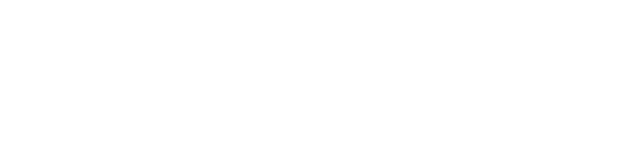
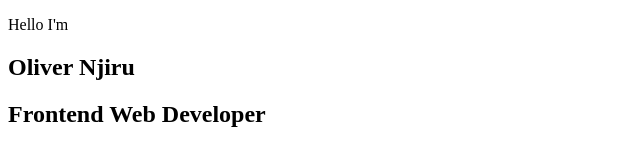
Before and after one commit to olivernjiru/glassmorphismportfoliowebsite, a plain HTML site: page index.html in a window 1280 px wide. Shown: the whole page, without its empty margins (0-640 px from the left). Drawn offline with Linux system fonts and the light colour scheme.

Commit message:
setup index.html boilerplate

```diff
--- a/index.html
+++ b/index.html
@@ -8,10 +8,28 @@
     <!-- CSS Link -->
     <link rel="stylesheet" href="style.css">
 
-    <title>Document</title>
+    <title>Glassmorphism Portfolio Website</title>
 </head>
 <body>
+    <!-- Main -->
+    <div class="main">
+        <!-- Home Section -->
+        <section class="home-section">
+            <!-- Container -->
+            <div class="container">
+                <div class="row">
+                    <div class="home-text">
+                        <p>Hello I'm</p>
+                        <h1>Oliver Njiru</h1>
+                        <h2>Frontend Web Developer</h2>
+                    </div>
+                    <div class="home-img">
 
+                    </div>
+                </div>
+            </div>
+        </section>
+    </div>
 </body>
 
 <!-- JavaScript Link -->
```
